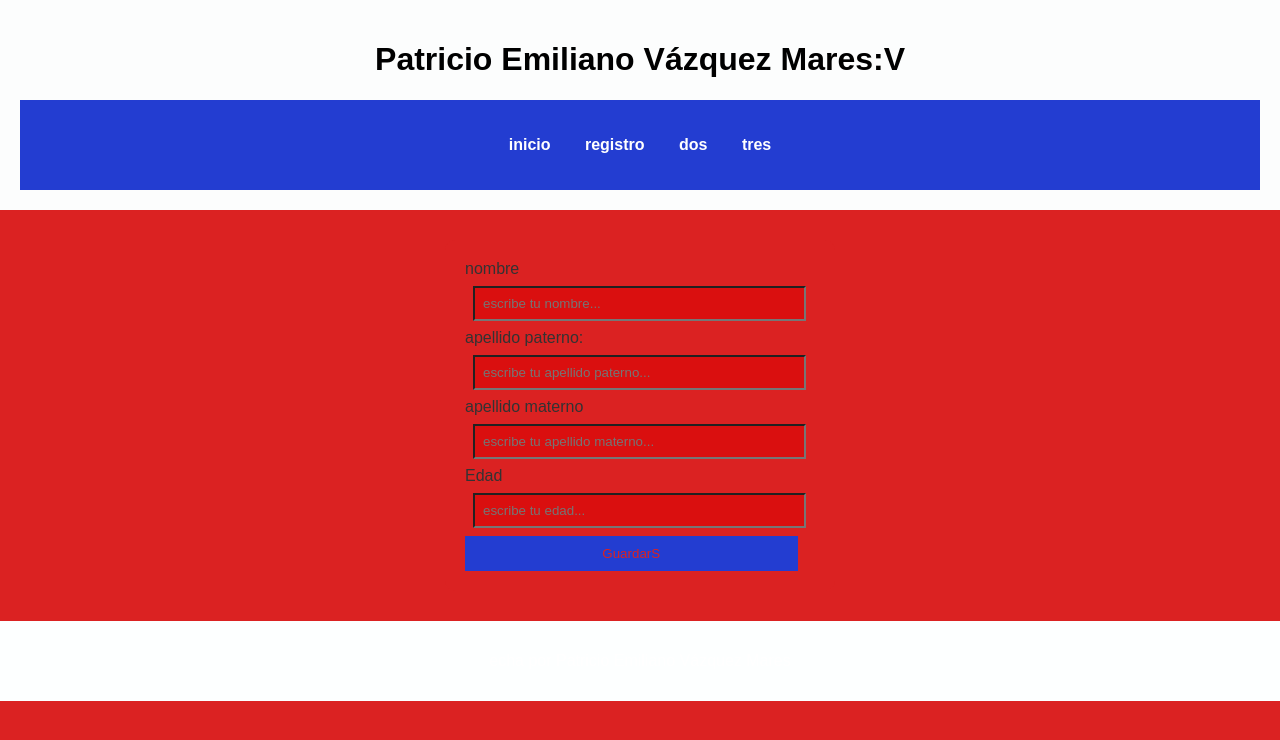
After one commit to patricio322/p_e_v_m, a Django app: template vazquez/templates/vazquez/formregistro.html in a window 1280 px wide. The commit adds this page. Shown: the top 740 px of the page. Run offline with Django 5.2, Linux system fonts and the light colour scheme; the template is opened without the code that fills it, so the values that code supplies are empty.

Commit message:
se agrego un nuevo archivo html y se configuro y se encontraron algunos errores

```diff
--- a/p_e_v_m/urls.py
+++ b/p_e_v_m/urls.py
@@ -21,4 +21,6 @@ from vazquez import views
 urlpatterns = [
     path('admin/', admin.site.urls),
     path ('', views.inicio)
+    path('inicio', views.inicio),
+    path('registro', views.registro),
 ]
--- a/vazquez/static/vazquez/style.css
+++ b/vazquez/static/vazquez/style.css
@@ -63,3 +63,31 @@ footer {
     text-align: center;
     padding: 15px;
 }
+form {
+    background-color: #db2222;
+    width: 350px;
+    margin: 30px auto;
+    padding: 20px;
+    border-radius: 10px;
+}
+input, select, textarea{
+    width: 95%;
+    padding: 8px;
+    margin: 8px;
+    box-sizing: border-box;
+    background-color: #da0f0f;
+}
+button{
+    background-color: #233dd1;
+    color: #db2222;
+    padding: 10px;
+    border: none;
+    width: 95%;
+    cursor: pointer;
+}
+label {
+    background-color: #db2222;
+
+
+
+}
--- /dev/null
+++ b/vazquez/templates/vazquez/formregistro.html
@@ -0,0 +1,46 @@
+{% load static %}
+<!DOCTYPE html>
+<html lang="es">
+<head>
+    <meta charset="UTF-8">
+    <meta name="viewport" content="width=device-width, initial-scale=1.0">
+    <title>COLOCAR TITULO</title>
+
+    <link rel="stylesheet" href="{% static 'vazquez/style.css' %}">
+</head>
+
+<body>
+
+    <!-- ENCABEZADO -->
+    <header>
+        <h1>Patricio Emiliano Vázquez Mares:V</h1>
+
+        <!-- ME   DE NAVEGACIoN -->
+        <nav>
+            <ul>
+                <li><a href="inicio">inicio</a></li>
+                <li><a href="registro">registro</a></li>
+                <li><a href="#">dos</a></li>
+                <li><a href="#">tres</a></li>
+            </ul>
+        </nav>
+    </header>
+    <form method="post">
+        <label>nombre</label>
+        <input type="text" name="nombre" placeholder="escribe tu nombre..." required>
+        <label>apellido paterno:</label>
+        <input type="text" name="apellido_P" placeholder="escribe tu apellido paterno..." required>
+        <label>apellido materno</label>
+        <input type="text" name="apellido_m" placeholder="escribe tu apellido materno...">
+        <label>Edad</label>
+        <input type="number" name="edad" min="14" max="20" placeholder="escribe tu edad..." required>
+        <button type="submit"> GuardarS</button>
+    </form>
+
+    <!-- PIE DE PaGINA -->
+    <footer>
+        <p>echa por Patricio Emiliano Vázquez Mares</p>
+    </footer>
+
+</body>
+</html>
--- a/vazquez/templates/vazquez/inicio.html
+++ b/vazquez/templates/vazquez/inicio.html
@@ -18,8 +18,8 @@
         <!-- ME   DE NAVEGACIoN -->
         <nav>
             <ul>
-                <li><a href="#inicio">Inicio</a></li>
-                <li><a href="#">uno</a></li>
+                <li><a href="inicio">nicio</a></li>
+                <li><a href="registro">registro</a></li>
                 <li><a href="#">dos</a></li>
                 <li><a href="#">tres</a></li>
             </ul>
--- a/vazquez/views.py
+++ b/vazquez/views.py
@@ -2,3 +2,6 @@ from django.shortcuts import render
 
 def inicio (request):
     return render (request, "vazquez/inicio.html")
+
+def registro (request) :
+    return render (request, "vazquez/formregistro.html")
```
